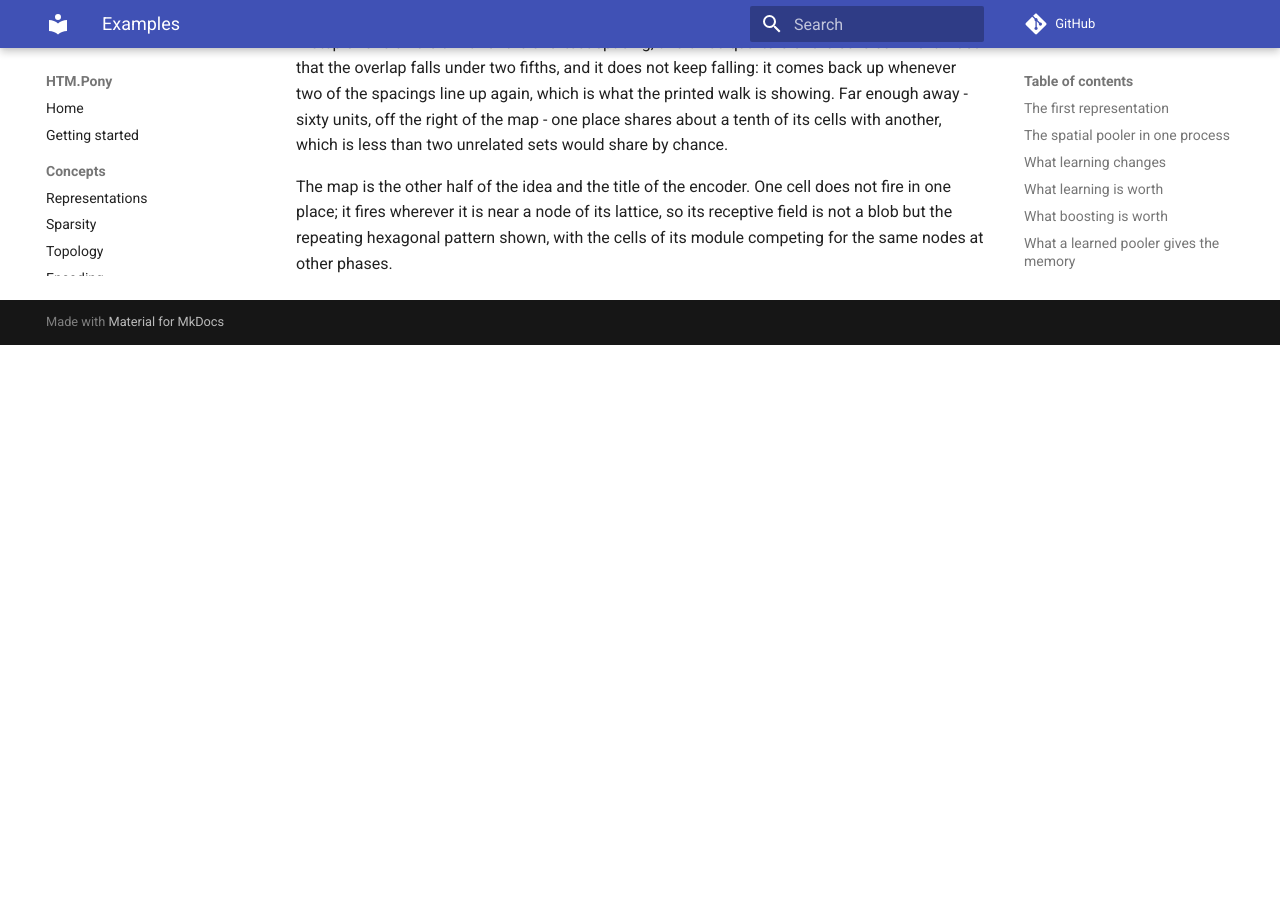
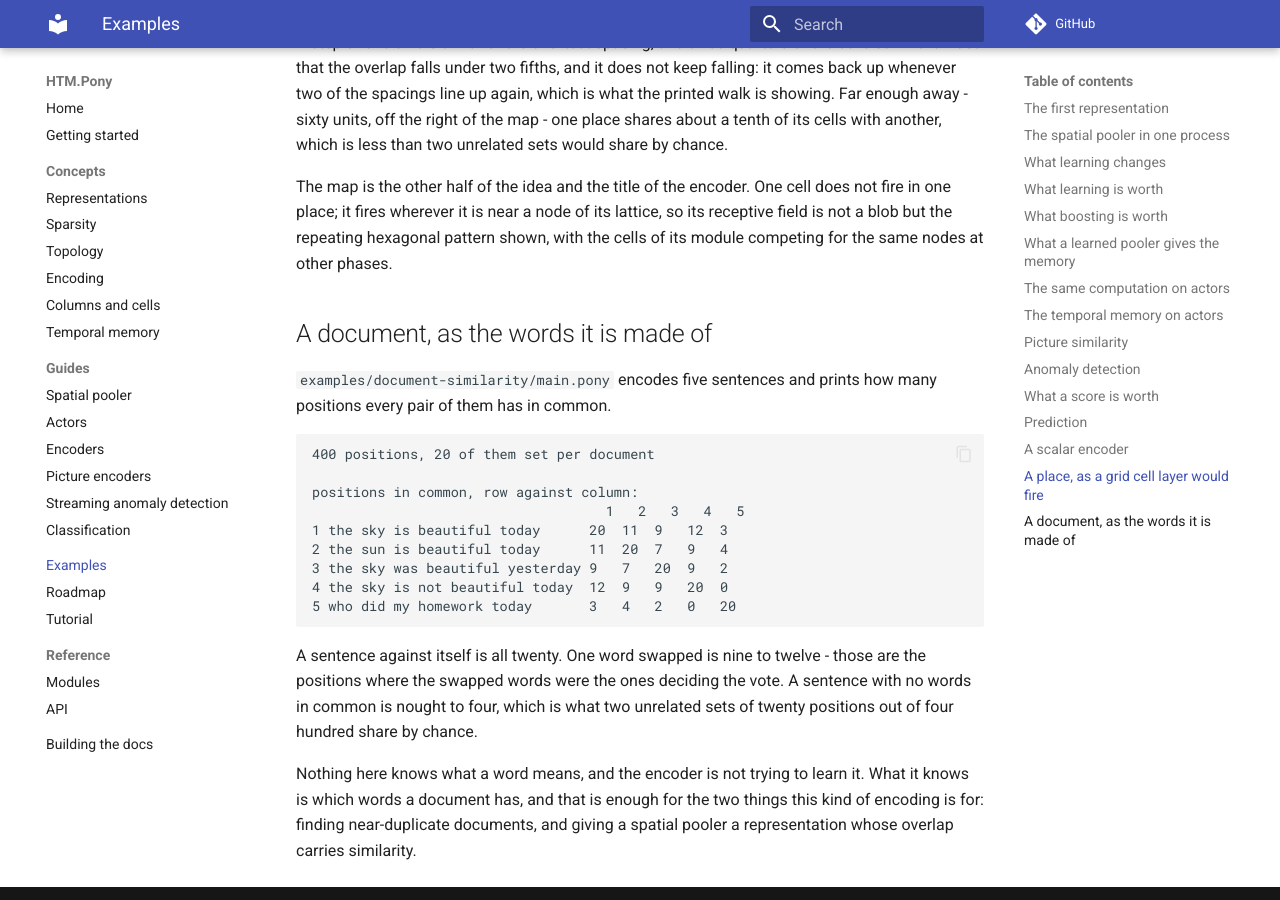
Before and after one commit to d-led/htm.pony, an MkDocs documentation site: the page built from docs/examples.md, in a window 1280 px wide and 900 px high, scrolled down 9861 px. Built offline with MkDocs 1.6.1 and Material for MkDocs 9.7.7, drawn with Linux system fonts in a browser that asks for light colours; comment, search, counter and statistics services are not loaded; before the commit the page ends 10206 px from its top, so only the background shows below that.

Commit message:
Add a SimHash document encoder: a document becomes the words it is made of
Each word is digested over every position, the digests are summed with a vote
per position, and the positions with the highest totals are the ones set. A full
SimHash would keep every position whose total is positive, which sets half the
vector; taking the top `active_bits` keeps the encoding sparse without losing
the property that matters, which is that documents sharing words share
positions.

The parameters are the ones that change what a word is: capitals folded unless
asked otherwise, letters counted beside words so that a plural lands near its
singular, a ceiling on how much one repeated word can decide, and words to
ignore. Words are identified by their digest, so a document never becomes a
second string: the tokens are spans of the one it arrived as.

The digest is this library's - FNV-1a and the SplitMix64 finaliser - rather than
the SHAKE256 that htm.core squeezes, so the bits are not theirs. That is the same
trade the grid cell encoder makes, and for the same reason: the reference is
AGPL and this is written from its account of the algorithm. What the tests hold
is the property the algorithm exists for, measured rather than assumed: a
sentence against itself shares all twenty positions, one word swapped shares
nine to twelve, and a sentence with no words in common shares nought to four.

The example prints that matrix, which is the clearest statement of what the
encoding is worth: it knows which words a document has, and nothing about what
they mean.

````diff
--- a/docs/examples.md
+++ b/docs/examples.md
@@ -497,3 +497,30 @@ The map is the other half of the idea and the title of the encoder. One cell doe
 not fire in one place; it fires wherever it is near a node of its lattice, so its
 receptive field is not a blob but the repeating hexagonal pattern shown, with
 the cells of its module competing for the same nodes at other phases.
+
+## A document, as the words it is made of
+
+`examples/document-similarity/main.pony` encodes five sentences and prints how
+many positions every pair of them has in common.
+
+```
+400 positions, 20 of them set per document
+
+positions in common, row against column:
+                                    1   2   3   4   5
+1 the sky is beautiful today      20  11  9   12  3
+2 the sun is beautiful today      11  20  7   9   4
+3 the sky was beautiful yesterday 9   7   20  9   2
+4 the sky is not beautiful today  12  9   9   20  0
+5 who did my homework today       3   4   2   0   20
+```
+
+A sentence against itself is all twenty. One word swapped is nine to twelve -
+those are the positions where the swapped words were the ones deciding the vote.
+A sentence with no words in common is nought to four, which is what two unrelated
+sets of twenty positions out of four hundred share by chance.
+
+Nothing here knows what a word means, and the encoder is not trying to learn it.
+What it knows is which words a document has, and that is enough for the two things
+this kind of encoding is for: finding near-duplicate documents, and giving a
+spatial pooler a representation whose overlap carries similarity.
--- a/docs/reference/modules.md
+++ b/docs/reference/modules.md
@@ -466,6 +466,27 @@ repeats.
 
 Tests: `test/grid_cell_encoder_test.pony`.
 
+### `simhash_document_encoder.pony`
+
+`SimHashDocumentEncoder` - a document into the positions its words vote for:
+each word is digested over every position, the digests are summed with a vote per
+position, and the `active_bits` highest totals are set. `SimHashParams` (value) -
+the width, the number of active bits, whether letters are counted beside words,
+whether capitals matter, the frequency floor and ceiling, and the words to
+ignore.
+
+Tests: `test/simhash_document_encoder_test.pony`.
+
+### `token_digest.pony`
+
+`TokenDigest` - the digest of a token and the bits it spreads over. FNV-1a and the
+SplitMix64 finaliser, not a cryptographic hash: what SimHash needs is that two
+tokens look nothing alike and one token always looks the same.
+`Spans` finds where a document's tokens are, so that a token never has to become a
+string of its own.
+
+Tests: covered through `test/simhash_document_encoder_test.pony`.
+
 ### `grayscale_image.pony`
 
 `GrayscaleImage` (value) - the picture both image steps work on: width, height,
--- a/docs/roadmap.md
+++ b/docs/roadmap.md
@@ -31,7 +31,9 @@ pushing messages, with tests that fail when the two disagree.
 | Streaming anomaly score and its likelihood | done, in process |
 | Anomaly detection joined to the actor pipeline | **not done** - both halves exist, nothing joins them |
 | **CLA temporal pooler** | **not ported** - the largest piece left |
-| Graph encoder | **not written** - the grid cell half is done |
+| A graph as one SDR | **not written** |
+| Grid cell encoder | done - a place becomes periodic receptive fields |
+| SimHash document encoder | done - a document becomes the positions its words vote for |
 | Date encoder | done - season, day of week, weekend, time of day, holidays |
 
 ## What is next, in order
@@ -72,7 +74,16 @@ encoding. What is held to the same standard is the relation the algorithm exists
 for: a one-unit move keeps about three quarters of the cells, and beyond the
 shortest period fewer than two fifths.
 
-SimHash over document ids is still to write.
+SimHash over documents is done too, on the same terms: the words of a document are
+digested, each digest votes over every position, and the highest totals are set.
+The digest is this library's rather than that library's, so the bits are not
+theirs either, and the tests hold the property instead - documents sharing words
+overlap, a different sentence shares nothing, the same document always encodes
+the same way.
+
+What is still not written is a graph encoder in the literal sense: a graph - nodes
+and the edges between them - encoded as one SDR. Neither of the two above does
+that, and none of the reference implementations has one.
 
 ## The picture side is an experiment, not the point
 
````
Also changed, not shown: README.md (+2 -0 lines), docs/index.md (+2 -1 lines), 7 other files.
